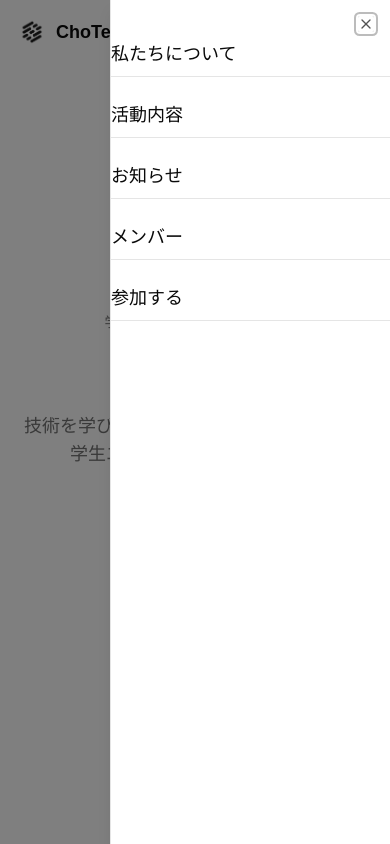
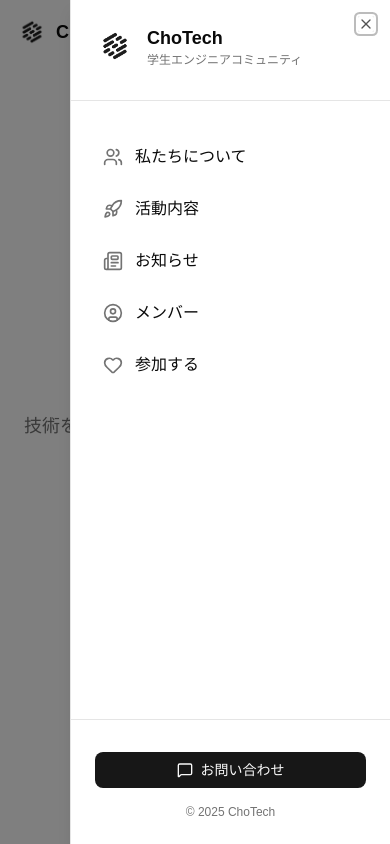
Before and after one commit to nu-chotech/hp, a Next.js app: page / in a window 390 px wide. Both pictures are taken after a click on the button "メニューを開く". Shown: the top 844 px of the page. Built offline with nearby package versions, Linux system fonts and the light colour scheme; a web font is replaced by a local one.

Commit message:
feat: Redesign the mobile navigation menu in the Header component with new icons, a structured layout, and a contact section.

```diff
--- a/src/components/Header.tsx
+++ b/src/components/Header.tsx
@@ -1,19 +1,36 @@
 "use client";
 
-import { Menu } from "lucide-react";
+import {
+  ChevronRight,
+  Heart,
+  Menu,
+  MessageSquare,
+  Newspaper,
+  Rocket,
+  UserCircle,
+  Users,
+  X,
+} from "lucide-react";
 import Image from "next/image";
 import Link from "next/link";
 import { useEffect, useState } from "react";
 import { Button } from "@/components/ui/button";
-import { Sheet, SheetContent, SheetTrigger } from "@/components/ui/sheet";
+import { Separator } from "@/components/ui/separator";
+import {
+  Sheet,
+  SheetContent,
+  SheetHeader,
+  SheetTitle,
+  SheetTrigger,
+} from "@/components/ui/sheet";
 import { cn } from "@/lib/utils";
 
 const navLinks = [
-  { href: "#about", label: "私たちについて" },
-  { href: "#activities", label: "活動内容" },
-  { href: "#news", label: "お知らせ" },
-  { href: "#members", label: "メンバー" },
-  { href: "#recruit", label: "参加する" },
+  { href: "#about", label: "私たちについて", icon: Users },
+  { href: "#activities", label: "活動内容", icon: Rocket },
+  { href: "#news", label: "お知らせ", icon: Newspaper },
+  { href: "#members", label: "メンバー", icon: UserCircle },
+  { href: "#recruit", label: "参加する", icon: Heart },
 ];
 
 export function Header() {
@@ -68,24 +85,84 @@
           {/* Mobile Menu */}
           <Sheet open={isOpen} onOpenChange={setIsOpen}>
             <SheetTrigger asChild className="lg:hidden">
-              <Button variant="ghost" size="icon">
-                <Menu className="w-5 h-5" />
+              <Button variant="ghost" size="icon" className="relative">
+                <Menu
+                  className={cn(
+                    "w-5 h-5 transition-all duration-300",
+                    isOpen && "rotate-90 opacity-0",
+                  )}
+                />
+                <X
+                  className={cn(
+                    "w-5 h-5 absolute transition-all duration-300",
+                    isOpen ? "rotate-0 opacity-100" : "-rotate-90 opacity-0",
+                  )}
+                />
                 <span className="sr-only">メニューを開く</span>
               </Button>
             </SheetTrigger>
-            <SheetContent side="right" className="w-[280px]">
-              <nav className="flex flex-col gap-4 mt-8">
-                {navLinks.map((link) => (
+            <SheetContent side="right" className="w-[320px] p-0 flex flex-col">
+              {/* Header */}
+              <SheetHeader className="p-6 pb-4">
+                <SheetTitle className="flex items-center gap-3">
+                  <Image
+                    src="/icon.png"
+                    alt="ChoTech"
+                    width={40}
+                    height={40}
+                    className="rounded-xl"
+                  />
+                  <div className="text-left">
+                    <p className="font-bold text-lg">ChoTech</p>
+                    <p className="text-xs text-muted-foreground font-normal">
+                      学生エンジニアコミュニティ
+                    </p>
+                  </div>
+                </SheetTitle>
+              </SheetHeader>
+
+              <Separator />
+
+              {/* Navigation */}
+              <nav className="flex-1 p-4">
+                <ul className="space-y-1">
+                  {navLinks.map((link) => (
+                    <li key={link.href}>
+                      <Link
+                        href={link.href}
+                        onClick={() => setIsOpen(false)}
+                        className="flex items-center gap-3 px-4 py-3 rounded-lg hover:bg-muted transition-colors group"
+                      >
+                        <link.icon className="w-5 h-5 text-muted-foreground group-hover:text-foreground transition-colors" />
+                        <span className="flex-1">{link.label}</span>
+                        <ChevronRight className="w-4 h-4 text-muted-foreground opacity-0 -translate-x-2 group-hover:opacity-100 group-hover:translate-x-0 transition-all" />
+                      </Link>
+                    </li>
+                  ))}
+                </ul>
+              </nav>
+
+              <Separator />
+
+              {/* Footer */}
+              <div className="p-6 pt-4">
+                <Button
+                  asChild
+                  className="w-full"
+                  onClick={() => setIsOpen(false)}
+                >
                   <Link
-                    key={link.href}
-                    href={link.href}
-                    onClick={() => setIsOpen(false)}
-                    className="text-lg py-2 border-b border-border"
+                    href="#contact"
+                    className="flex items-center justify-center gap-2"
                   >
-                    {link.label}
+                    <MessageSquare className="w-4 h-4" />
+                    お問い合わせ
                   </Link>
-                ))}
-              </nav>
+                </Button>
+                <p className="text-xs text-center text-muted-foreground mt-4">
+                  © {new Date().getFullYear()} ChoTech
+                </p>
+              </div>
             </SheetContent>
           </Sheet>
         </div>
```
